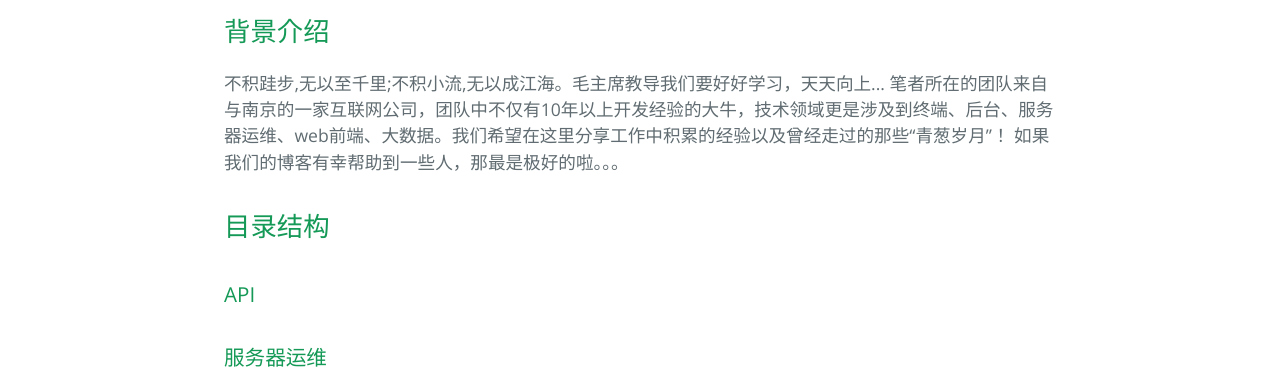
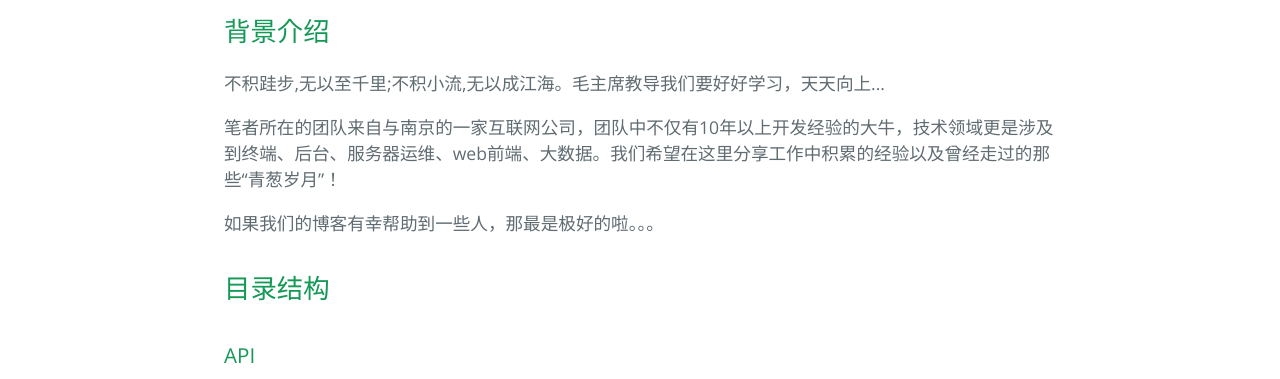
Before and after one commit to ddupward/ddupward.github.io, a plain HTML site: page index.html in a window 1280 px wide. Shown: the part 421-800 px from the top of the page. Drawn offline with nearby package versions, Linux system fonts and the light colour scheme.

Commit message:
Replace master branch with page content via GitHub

```diff
--- a/index.html
+++ b/index.html
@@ -22,9 +22,11 @@
 <h2>
 <a id="背景介绍" class="anchor" href="#%E8%83%8C%E6%99%AF%E4%BB%8B%E7%BB%8D" aria-hidden="true"><span aria-hidden="true" class="octicon octicon-link"></span></a>背景介绍</h2>
 
-<p>不积跬步,无以至千里;不积小流,无以成江海。毛主席教导我们要好好学习，天天向上...
-笔者所在的团队来自与南京的一家互联网公司，团队中不仅有10年以上开发经验的大牛，技术领域更是涉及到终端、后台、服务器运维、web前端、大数据。我们希望在这里分享工作中积累的经验以及曾经走过的那些“青葱岁月”！
-如果我们的博客有幸帮助到一些人，那最是极好的啦。。。</p>
+<p>不积跬步,无以至千里;不积小流,无以成江海。毛主席教导我们要好好学习，天天向上...</p>
+
+<p>笔者所在的团队来自与南京的一家互联网公司，团队中不仅有10年以上开发经验的大牛，技术领域更是涉及到终端、后台、服务器运维、web前端、大数据。我们希望在这里分享工作中积累的经验以及曾经走过的那些“青葱岁月”！</p>
+
+<p>如果我们的博客有幸帮助到一些人，那最是极好的啦。。。</p>
 
 <h2>
 <a id="目录结构" class="anchor" href="#%E7%9B%AE%E5%BD%95%E7%BB%93%E6%9E%84" aria-hidden="true"><span aria-hidden="true" class="octicon octicon-link"></span></a>目录结构</h2>
--- a/params.json
+++ b/params.json
@@ -1,6 +1,6 @@
 {
   "name": "小小的团队 大大的梦想",
   "tagline": "我曾经跨过山和大海 也穿过人山人海",
-  "body": "# 小小的团队 大大的梦想\r\n## 背景介绍\r\n不积跬步,无以至千里;不积小流,无以成江海。毛主席教导我们要好好学习，天天向上...\r\n笔者所在的团队来自与南京的一家互联网公司，团队中不仅有10年以上开发经验的大牛，技术领域更是涉及到终端、后台、服务器运维、web前端、大数据。我们希望在这里分享工作中积累的经验以及曾经走过的那些“青葱岁月”！\r\n如果我们的博客有幸帮助到一些人，那最是极好的啦。。。\r\n## 目录结构\r\n### API\r\n### 服务器运维\r\n### 终端\r\n### 大数据\r\n### 前端\r\n## 随笔系列\r\n## 联系我们\r\n一篇好的文章可以帮助你节省大量的时间，而您的时间是相当宝贵的。\r\n如果文章对您有帮助，可以向文章的作者提供一些捐助，鼓励作者写出更好的文章！\r\n支付宝账号：xxxxxx\r\n\r\n请关注官方微博：xxxxxx",
+  "body": "# 小小的团队 大大的梦想\r\n## 背景介绍\r\n不积跬步,无以至千里;不积小流,无以成江海。毛主席教导我们要好好学习，天天向上...\r\n\r\n笔者所在的团队来自与南京的一家互联网公司，团队中不仅有10年以上开发经验的大牛，技术领域更是涉及到终端、后台、服务器运维、web前端、大数据。我们希望在这里分享工作中积累的经验以及曾经走过的那些“青葱岁月”！\r\n\r\n如果我们的博客有幸帮助到一些人，那最是极好的啦。。。\r\n## 目录结构\r\n### API\r\n### 服务器运维\r\n### 终端\r\n### 大数据\r\n### 前端\r\n## 随笔系列\r\n## 联系我们\r\n一篇好的文章可以帮助你节省大量的时间，而您的时间是相当宝贵的。\r\n如果文章对您有帮助，可以向文章的作者提供一些捐助，鼓励作者写出更好的文章！\r\n支付宝账号：xxxxxx\r\n\r\n请关注官方微博：xxxxxx",
   "note": "Don't delete this file! It's used internally to help with page regeneration."
 }
```
